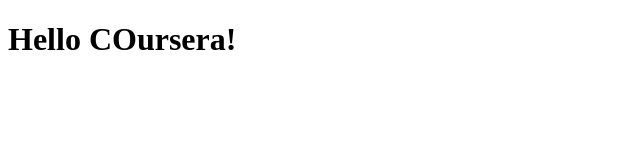
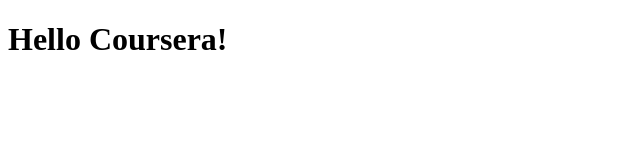
Before and after one commit to eddalexandre/coursera-test, a plain HTML site: page site/index.html in a window 1280 px wide. Shown: the full height of the page, 0-640 px from the left. Drawn offline with Linux system fonts and the light colour scheme.

Commit message:
My first pagecoorected.

```diff
--- a/site/index.html
+++ b/site/index.html
@@ -4,6 +4,6 @@
 	<title>Hello Coursera</title>
 </head>
 <body>
-<h1>Hello COursera!</h1>
+<h1>Hello Coursera!</h1>
 </body>
 </html>
```
